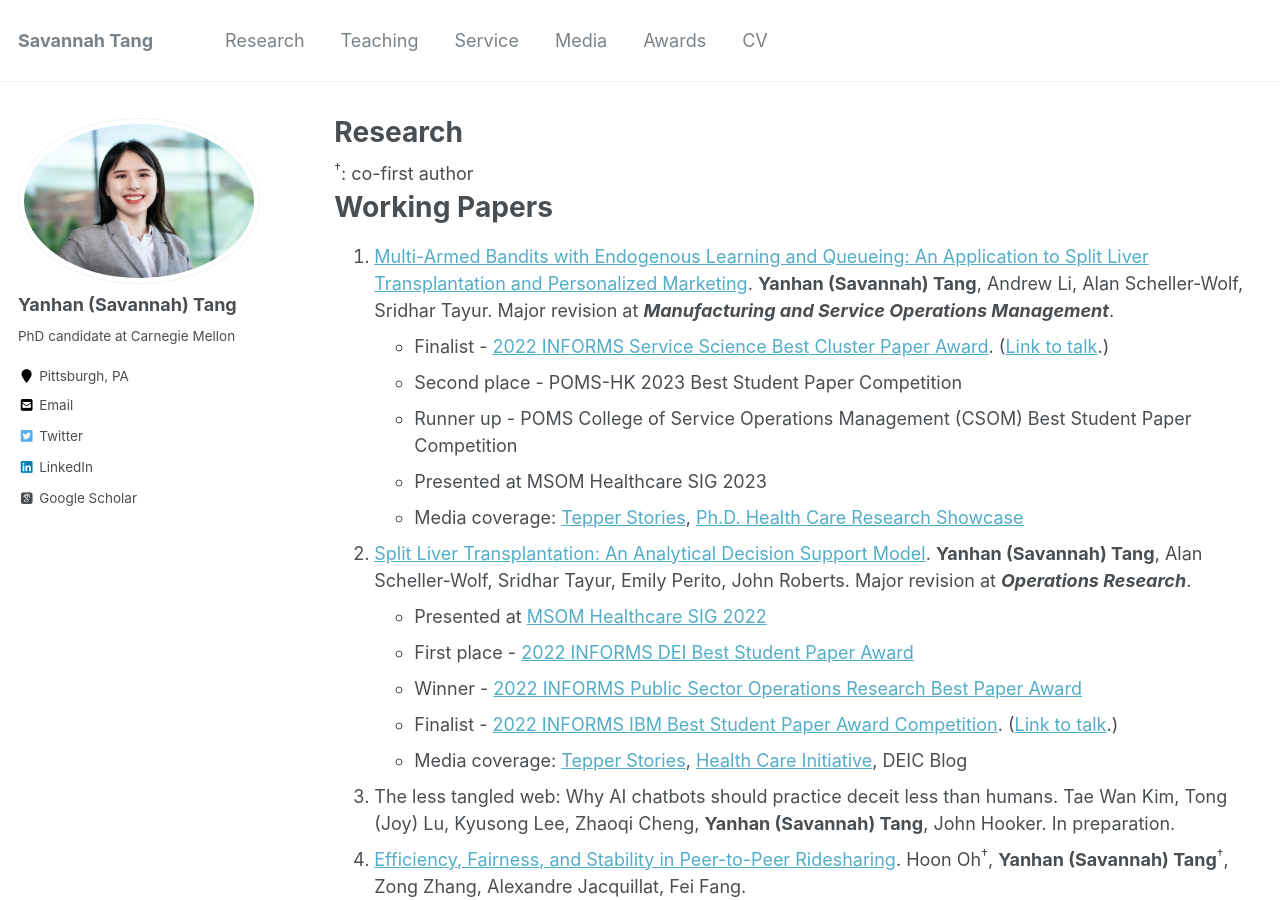
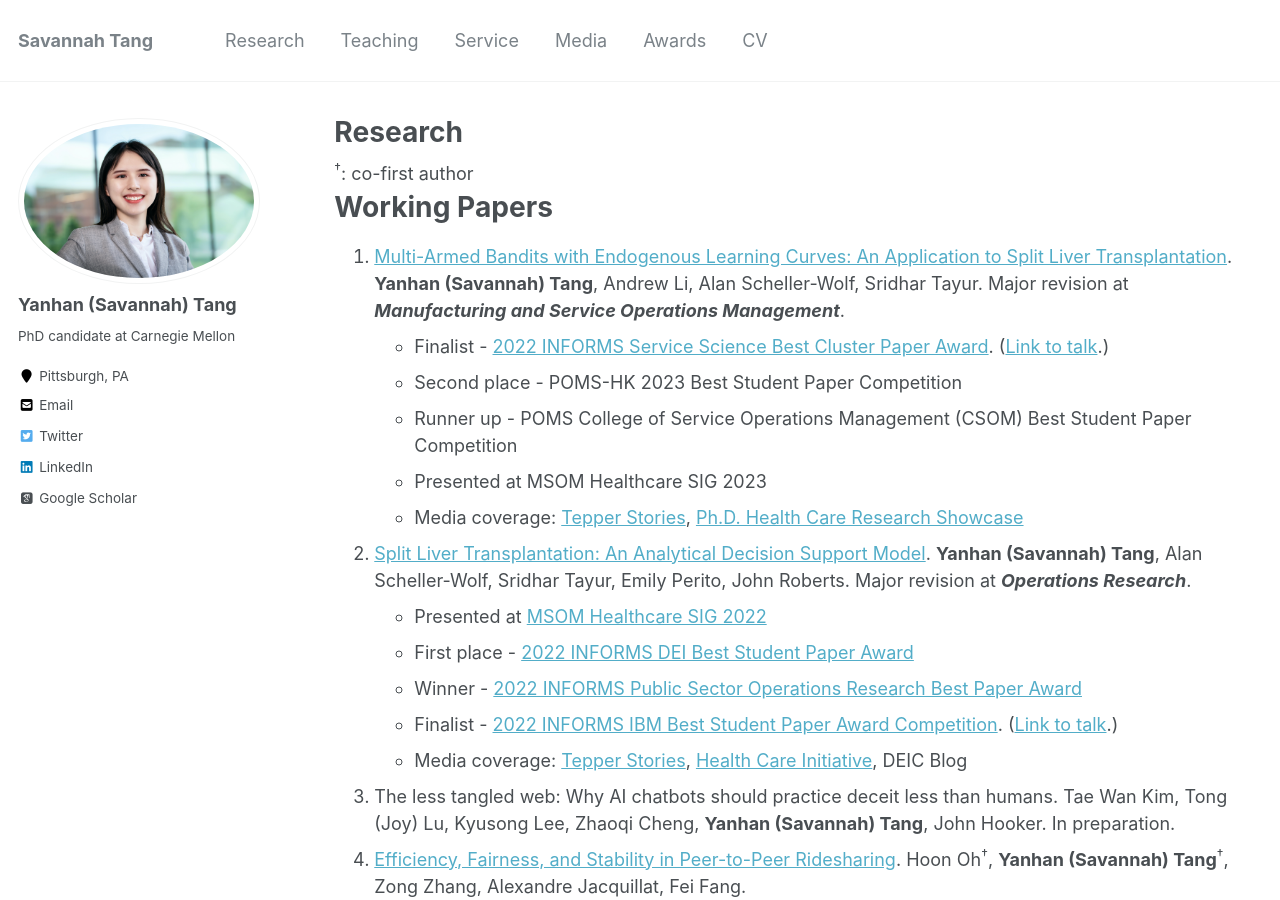
Before and after one commit to savytang/savytang.github.io, a Jekyll site: the page built from _pages/researches.md, in a window 1280 px wide and 900 px high. Built offline with Jekyll 4.4.1, drawn with Linux system fonts in a browser that asks for light colours; some web fonts are replaced.

Commit message:
Oct1update
research paper title

```diff
--- a/_pages/researches.md
+++ b/_pages/researches.md
@@ -9,7 +9,7 @@ author_profile: true
 
 # Working Papers
 
-1. [Multi-Armed Bandits with Endogenous Learning and Queueing: An Application to Split Liver Transplantation and Personalized Marketing](../files/Tang_jmp_MAB_0705.pdf). __Yanhan (Savannah) Tang__, Andrew Li, Alan Scheller-Wolf, Sridhar Tayur. Major revision at ___Manufacturing and Service Operations Management___.
+1. [Multi-Armed Bandits with Endogenous Learning Curves: An Application to Split Liver Transplantation](../files/Tang_jmp_MAB_0705.pdf). __Yanhan (Savannah) Tang__, Andrew Li, Alan Scheller-Wolf, Sridhar Tayur. Major revision at ___Manufacturing and Service Operations Management___.
   - Finalist - [2022 INFORMS Service Science Best Cluster Paper Award](https://www.informs.org/Recognizing-Excellence/Award-Recipients/Yanhan-Savannah-Tang). ([Link to talk](https://www.youtube.com/watch?v=L4iCJBMfN6s&list=PLuvtfhwcPzCRQmCfFmJbgbRK2PuzvDpXo&index=11).)
   - Second place - POMS-HK 2023 Best Student Paper Competition
   - Runner up - POMS College of Service Operations Management (CSOM) Best Student Paper Competition
```
Also changed, not shown: 1 other file.
